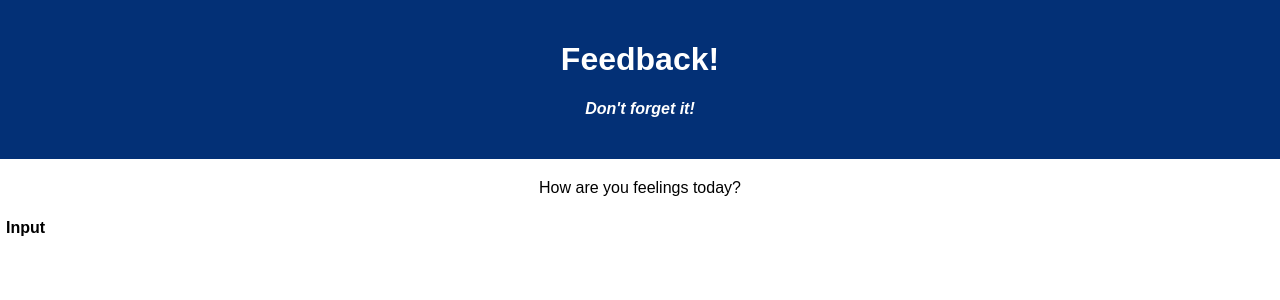
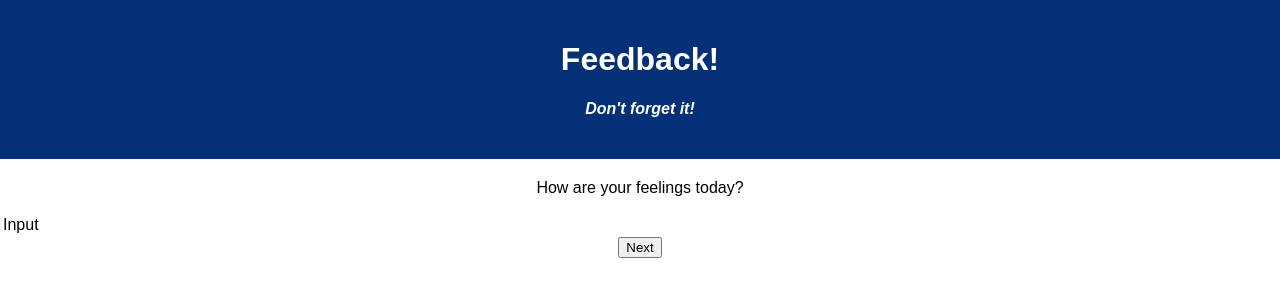
Before and after one commit to Noobunaga/weekend_redux_feedback_loop, a React (Create React App) app: page / in a window 1280 px wide. Shown: the top 300 px of the page. Built offline with nearby package versions, Linux system fonts and the light colour scheme.

Commit message:
added button click

```diff
--- a/src/components/FeelingsPage/FeelingsPage.jsx
+++ b/src/components/FeelingsPage/FeelingsPage.jsx
@@ -8,6 +8,11 @@ import { useDispatch } from 'react-redux';
 function FeelingsPage() {
 
     // const dispatch = useDispatch();
+
+    const handleSubmit = (event) => {
+        event.preventDefault();
+        console.log('On to Understanding Next');
+    };
 
     // axios GET all feelings
 function getfeelings() {
@@ -26,17 +31,19 @@ function getfeelings() {
 
 
     return (
-        <div classname="App">
-            <p>How are you feelings today?</p>
+        <div className="App">
+            <p>How are your feelings today?</p>
             <table>
-                <th>
+                <thead>
                     <tr>
-                        <th>Input</th>
+                        <td>Input</td>
                     </tr>
-
-                </th>
+                </thead>
                 {/* <StufftoADD/> */}
             </table>
+            <section className="feelings-next">
+                <button type="submit" onClick={handleSubmit} >Next</button>
+            </section>
         </div>
 
     );
```
